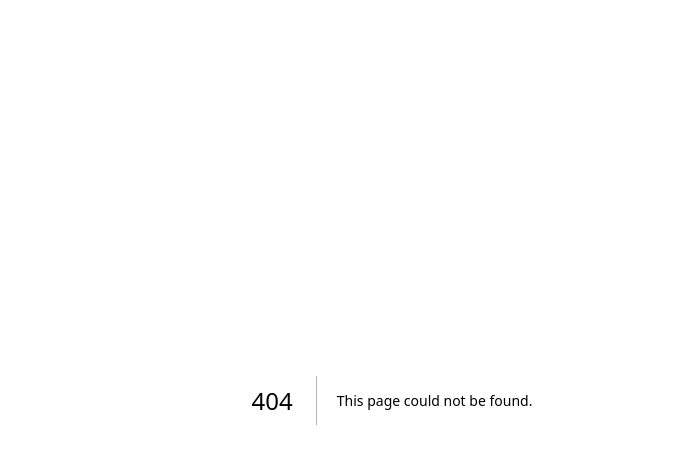
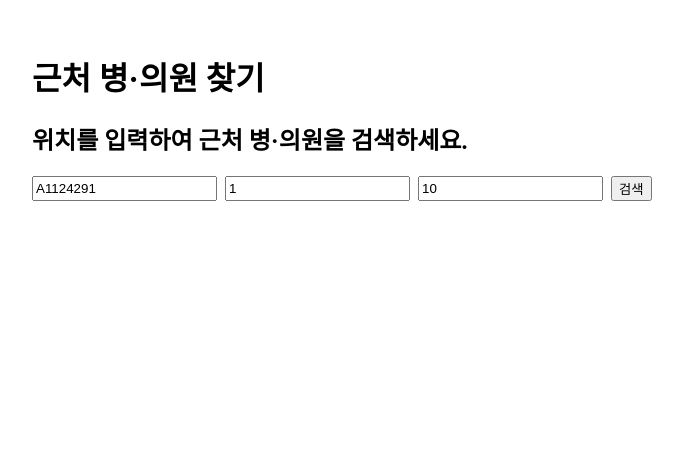
Before and after one commit to 424on/hospital-clinic-finder-toy-prj, a Next.js app: page /hospitals/info in a window 1280 px wide. Before the commit this address had no page. Shown: the top 464 px of the page, without its empty margins (248-931 px from the left). Built offline with nearby package versions, Linux system fonts and the light colour scheme.

Commit message:
feat: 병원 상세정보 페이지 생성

```diff
--- /dev/null
+++ b/src/app/api/infos/route.ts
@@ -0,0 +1,38 @@
+import { NextRequest, NextResponse } from "next/server";
+
+const BASE_URL =
+  "https://apis.data.go.kr/B552657/HsptlAsembySearchService/getHsptlBassInfoInqire";
+
+export async function GET(req: NextRequest) {
+  const { searchParams } = new URL(req.url);
+
+  const params = new URLSearchParams({
+    serviceKey: process.env.HSPTLMDCNC_API_KEY!,
+    HPID: searchParams.get("hpid") ?? "",
+    pageNo: searchParams.get("pageNo") ?? "",
+    numOfRows: searchParams.get("numOfRows") ?? "",
+    _type: "json",
+  });
+
+  const finalUrl = `${BASE_URL}?${params.toString()}`;
+
+  try {
+    const res = await fetch(finalUrl, {
+      cache: "no-store",
+      headers: {
+        "User-Agent":
+          "Mozilla/5.0 (Windows NT 10.0; Win64; x64) AppleWebKit/537.36 (KHTML, like Gecko) Chrome/120.0.0.0 Safari/537.36",
+      },
+    });
+
+    const data = await res.json();
+
+    return NextResponse.json(data);
+  } catch (err) {
+    console.error("FETCH ERROR:", err);
+    return NextResponse.json(
+      { error: "병의원 데이터를 불러오지 못했습니다." },
+      { status: 500 }
+    );
+  }
+}
--- /dev/null
+++ b/src/app/hospitals/info/page.tsx
@@ -0,0 +1,62 @@
+"use client";
+
+import { useState } from "react";
+import type { Infos, InfoApiResponse } from "../../types/infos";
+
+export default function Info() {
+  const [hpid, setHpid] = useState("A1124291");
+  const [pageNo, setPageNo] = useState("1");
+  const [numOfRows, setNumOfRows] = useState("10");
+  const [infos, setInfos] = useState<Infos[]>([]);
+  const [loading, setLoading] = useState(false);
+
+  const [error, setError] = useState("");
+
+  const search = async () => {
+    setLoading(true);
+    setError("");
+    try {
+      const params = new URLSearchParams({ hpid, pageNo, numOfRows });
+      const res = await fetch(`/api/infos?${params.toString()}`);
+      const data: InfoApiResponse = await res.json();
+      console.log("응답:", data);
+
+      const items = data.response.body.items.item;
+      setInfos(Array.isArray(items) ? items : items ? [items] : []);
+    } catch {
+      setError("검색 중 오류가 발생했습니다.");
+    } finally {
+      setLoading(false);
+    }
+  };
+
+  return (
+    <main style={{ padding: 24, maxWidth: 720, margin: "0 auto" }}>
+      <h1>근처 병·의원 찾기</h1>
+      <h2>위치를 입력하여 근처 병·의원을 검색하세요.</h2>
+
+      <div style={{ display: "flex", gap: 8, margin: "16px 0" }}>
+        <input value={hpid} onChange={(e) => setHpid(e.target.value)} placeholder="병원 ID" />
+        <input value={pageNo} onChange={(e) => setPageNo(e.target.value)} placeholder="페이지 번호" />
+        <input value={numOfRows} onChange={(e) => setNumOfRows(e.target.value)} placeholder="결과 수" />
+        <button onClick={search} disabled={loading}>
+          {loading ? "검색 중..." : "검색"}
+        </button>
+      </div>
+
+      {error && <p style={{ color: "red" }}>{error}</p>}
+
+      <ul>
+        {infos.map((h, i) => (
+          <li key={i} style={{ marginBottom: 12 }}>
+            <strong>{h.dutyName}</strong>
+            <br />
+            {h.dgidIdName}
+            <br />
+            {h.dutyInf}
+          </li>
+        ))}
+      </ul>
+    </main>
+  );
+}
--- a/src/app/page.tsx
+++ b/src/app/page.tsx
@@ -12,6 +12,9 @@ export default function home() {
         <Link href="/hospitals/nearby">
           <h2>내 주변 병원 찾기</h2>
         </Link>
+        <Link href="/hospitals/info">
+          <h2>병원 ID로 찾기</h2>
+        </Link>
           <p>현재 위치 기준으로 가까운 병원을 찾습니다.</p>
     </div>
   )
--- /dev/null
+++ b/src/app/types/infos.ts
@@ -0,0 +1,17 @@
+export interface Infos {
+  dgidIdName: string;
+  dutyName?: string | number;
+  dutyInf?: string | number;
+}
+
+export interface InfoApiResponse {
+  response: {
+    header: { resultCode: string; resultMsg: string };
+    body: {
+      items: { item: Infos[] | Infos };
+      numOfRows: number;
+      pageNo: number;
+      totalCount: number;
+    };
+  };
+}
```
